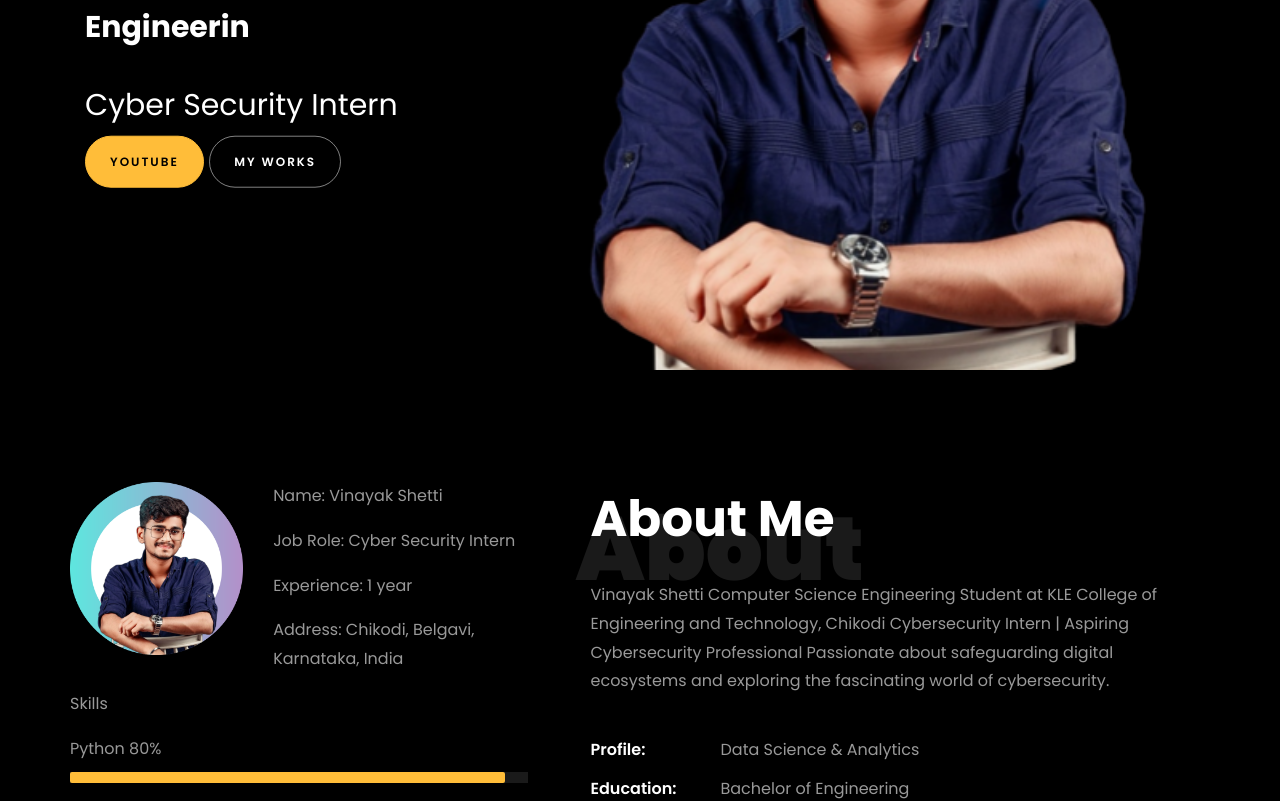
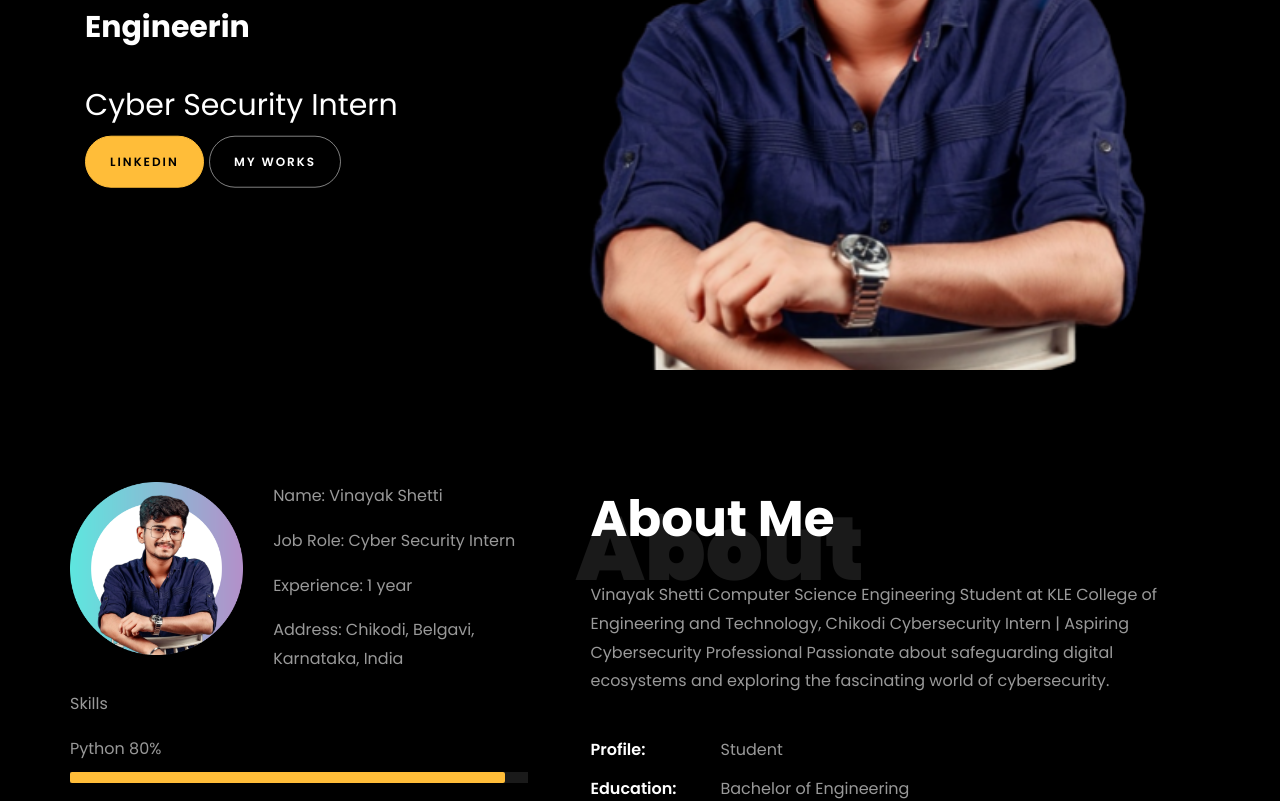
Before and after one commit to Vinayak1080/Vinayak_Shetti, a plain HTML site: page index.html in a window 1280 px wide. Shown: the part 380-1181 px from the top of the page. Drawn offline with Linux system fonts and the light colour scheme; files whose address does not match are found by name.

Commit message:
Update index.html

```diff
--- a/index.html
+++ b/index.html
@@ -190,7 +190,7 @@
 			            <h2>Cyber Security Intern</h2>
 						<!-- <h2 class="d-flex" style="margin-bottom: 0">With over 5 years of experience</h2> -->
 						<!-- <br> -->
-			            <p><a href="https://www.youtube.com/@vinayakshetti" class="btn btn-primary py-3 px-4">YouTube</a>
+			            <p><a href="https://www.linkedin.com/in/vinayak-shetti" class="btn btn-primary py-3 px-4">LinkedIn</a>
 							<a href="https://github.com/Vinayak1080" class="btn btn-white btn-outline-white py-3 px-4">My works</a></p>
 		            </div>
 		          </div>
@@ -277,7 +277,7 @@
 
 									</p>
 								<ul class="about-info mt-4 px-md-0 px-2">
-									<li class="d-flex"><span>Profile:</span> <span>Data Science &amp; Analytics</span></li>
+									<li class="d-flex"><span>Profile:</span> <span>Student </span></li>
 
 									<li class="d-flex"><span>Education:</span> <span>Bachelor of Engineering</span></li>
 									<li class="d-flex"><span>Language:</span> <span>English,German, Hindi, Kannada, Marathi, Tamil </span></li>
```
